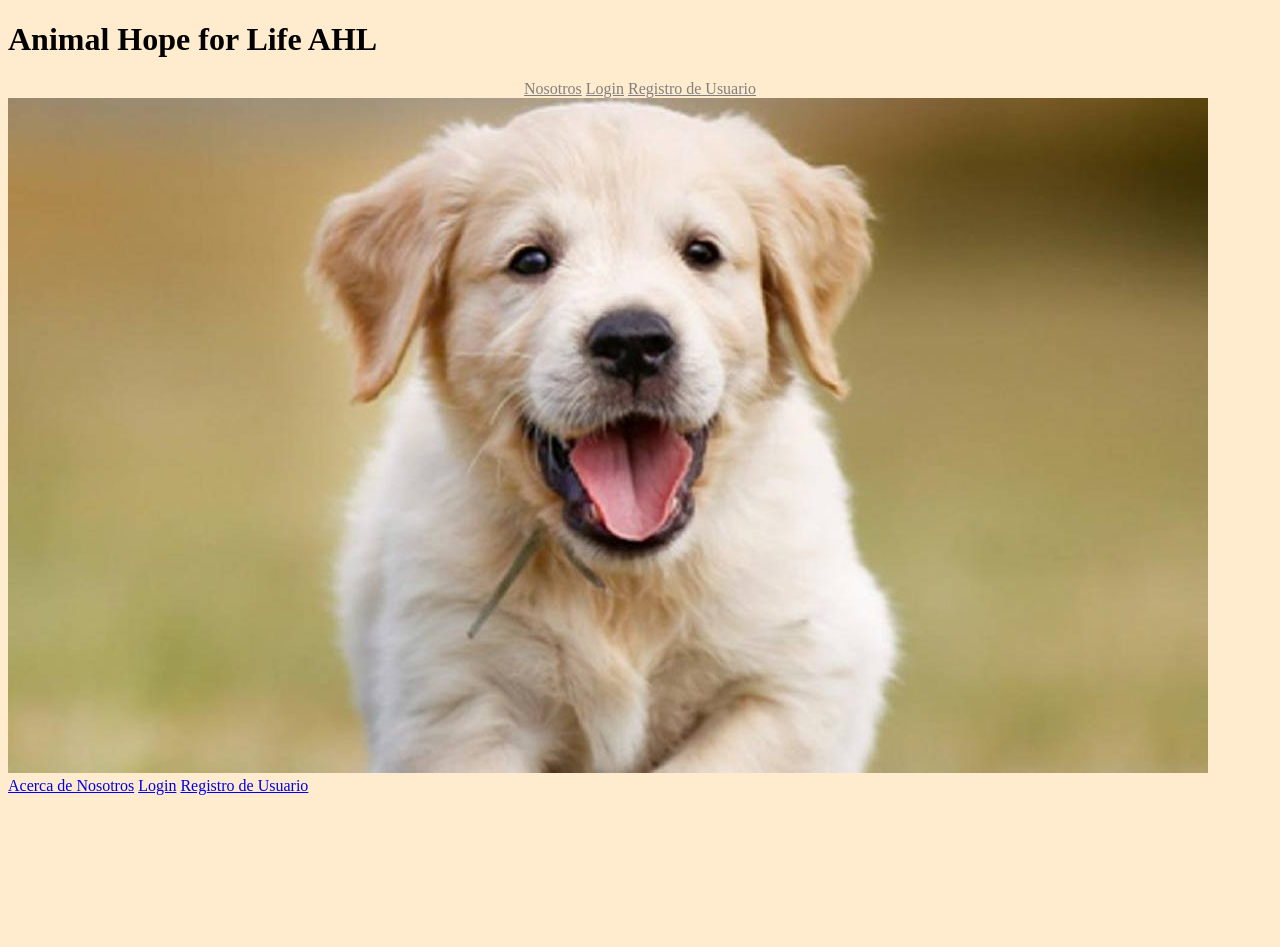
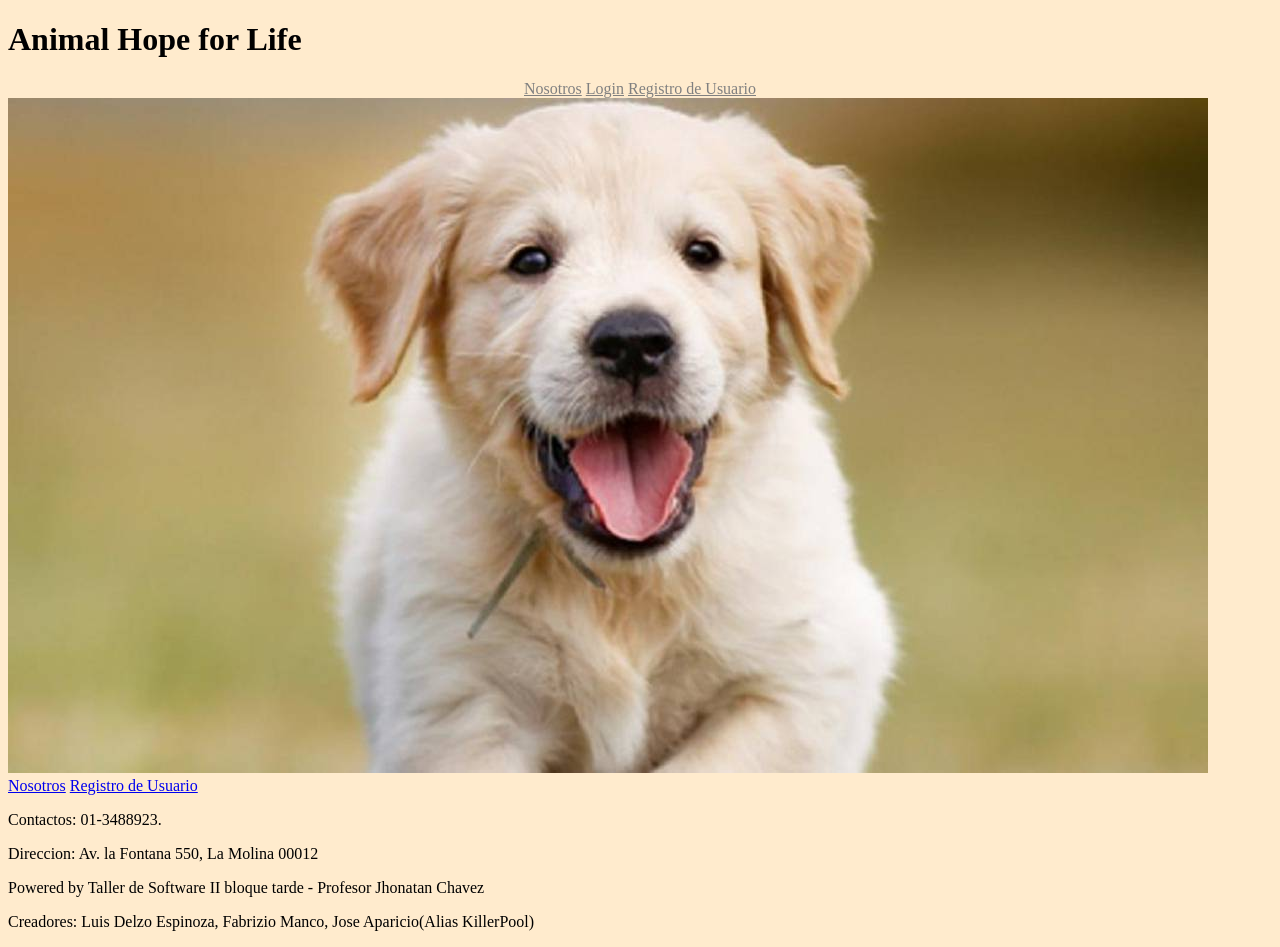
Before and after one commit to JFabrizioMc/TS-II-Final-Project, a PHP site: page /index.php in a window 1280 px wide. Before the commit the page ends 795 px from the top, so only its background shows below. Run offline with PHP 8.4, Linux system fonts and the light colour scheme.

Commit message:
Diseño Index v 0.02

```diff
--- a/index.php
+++ b/index.php
@@ -8,21 +8,25 @@
     <link rel="stylesheet" href="style.css">
 </head>
 <body>
-    <h1>Animal Hope for Life AHL</h1>
+    <h1>Animal Hope for Life</h1>
         <nav class="opciones">
             <a href="nosotros.php">Nosotros</a>
             <a href="login.php">Login</a>
             <a href="registrar_usuario.php">Registro de Usuario</a>
         </nav>
 
-    <img src="imagenes/imgPrincipal.jpg" alt="perro">
+    <img src="imagenes/imgPrincipal.jpg" alt="perro" class="imgPrincipal">
 
     <footer>
         <nav>
-            <a href="acercaDe.php">Acerca de Nosotros</a>
-            <a href="login.php">Login</a>
+            <a href="nosotros.php">Nosotros</a>
             <a href="registrar_usuario.php">Registro de Usuario</a>
         </nav>
+
+        <p>Contactos: 01-3488923.</p>
+        <p>Direccion: Av. la Fontana 550, La Molina 00012 </p>
+        <p>Powered by Taller de Software II bloque tarde - Profesor Jhonatan Chavez</p>
+        <p>Creadores: Luis Delzo Espinoza, Fabrizio Manco, Jose Aparicio(Alias KillerPool)</p>
     </footer>
 </body>
 </html>
```
Also changed, not shown: nosotros.php (added).
